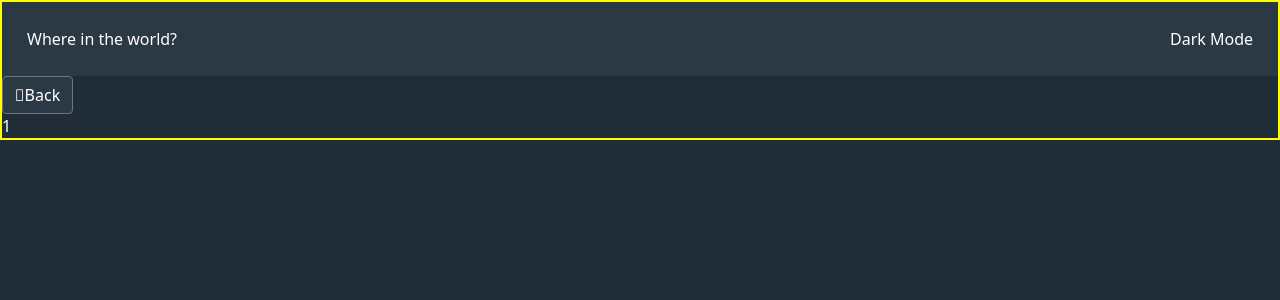
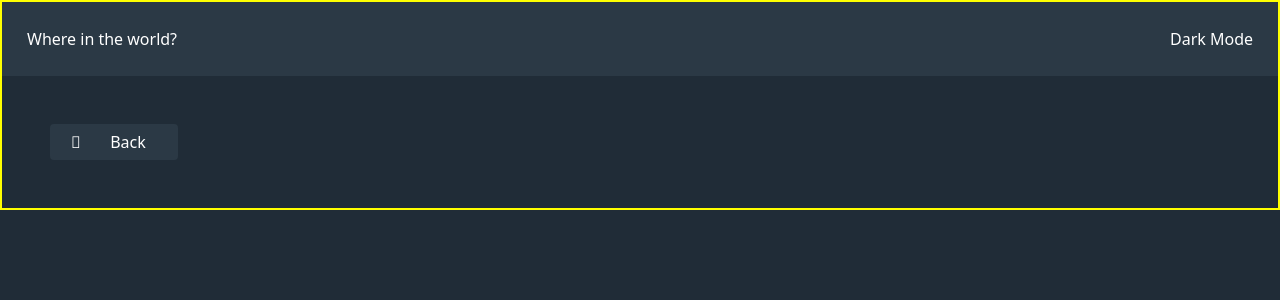
Before and after one commit to JavierHM-Audioslave/challenge-GM2, a React (Create React App) app in the folder countries/: page /country/1 in a window 1280 px wide. Shown: the top 300 px of the page. Built offline with nearby package versions, Linux system fonts and the light colour scheme; no server answers.

Commit message:
One-country card semi developed. Next step: to finish the design of one-country card

```diff
--- a/countries/src/Components/Countries.jsx
+++ b/countries/src/Components/Countries.jsx
@@ -28,7 +28,6 @@ const Countries = () => {
         const consumeCountries = async () => {
             try {
                 const arrayOfCountries = await getAllCountries();
-                console.log(arrayOfCountries);
 
                 setListOfCountries(arrayOfCountries);
             } catch(error) {
--- a/countries/src/Components/OneCountry.jsx
+++ b/countries/src/Components/OneCountry.jsx
@@ -1,22 +1,46 @@
-import React from "react";
+import React, { useEffect, useState } from "react";
 import { useParams } from "react-router";
 import { Button } from "reactstrap";
+import { getOneCountry } from "../Services/countryService";
 
 
 const OneCountry = () => {
 
     const {countryName} = useParams(); // Here I'm taking the optional last part of the current URL for it to tell me the country that must be displayed. //
     console.log(countryName);
+    const [countryInfo, setCountryInfo] = useState();
+
+    useEffect(() => {
+        const getCountryInfo = async () => {
+            try {
+                const response = await getOneCountry(countryName);
+                console.log(response);
+                setCountryInfo(response[0]);
+            } catch(error) {
+                console.log(error);
+                console.error(error);
+            }
+        };
+        getCountryInfo();
+    }, []);
+
+    console.log(countryInfo);
 
     return (
         <main>
             <Button className="btn-back">
-                <i className="fas fa-arrow-left"></i>
-                Back
+                <div className="first-child"><i className="fas fa-arrow-left"></i></div>
+                <div className="second-child">Back</div>
             </Button>
-            <div>
-                {countryName}
-            </div>
+            {console.log(countryInfo)}
+            {countryInfo &&
+                <div className="country-info-wrapper">
+                    <div className="child-flag">
+                        <img src={countryInfo.flag} alt={countryInfo.name} />
+                        {/* Voy por acá... Tengo que continuar presentando bien la imágen de la bandera junto a la info del país */}
+                    </div>
+                </div>
+            }
         </main>
     );
 };
--- a/countries/src/Services/countryService.js
+++ b/countries/src/Services/countryService.js
@@ -1,21 +1,6 @@
 import axios from "axios";
 
-export const getFlag = async url => {
 
-    // let response;
-
-    try {
-        const response = await axios.get(url);
-        console.log(response);
-        if(response.status >= 500) throw new Error("El servicio no está disponible en este momento");
-        if(response.status !== 200 && response.status !== 204) throw new Error("Hubo un error al consultar el servicio");
-
-        return response.data;
-    } catch(error) {
-        console.log("En countryService");
-        console.error(error);
-    }
-}
 
 export const getAllCountries = async () => {
     try {
--- a/countries/src/Styles/App.css
+++ b/countries/src/Styles/App.css
@@ -294,5 +294,50 @@ header {
 
 .btn-back {
   background-color: #2b3945;
+  margin: 3em;
+  font-weight: 10;
+  border: none;
+  width: 8em;
+  display: -webkit-box;
+  display: -ms-flexbox;
+  display: flex;
+  -webkit-box-orient: horizontal;
+  -webkit-box-direction: normal;
+      -ms-flex-flow: row nowrap;
+          flex-flow: row nowrap;
+  -webkit-box-pack: center;
+      -ms-flex-pack: center;
+          justify-content: center;
+  -webkit-box-align: center;
+      -ms-flex-align: center;
+          align-items: center;
+}
+
+.btn-back .first-child {
+  -webkit-box-flex: 1;
+      -ms-flex: 1 1 1em;
+          flex: 1 1 1em;
+}
+
+.btn-back .second-child {
+  -webkit-box-flex: 1;
+      -ms-flex: 1 1 4em;
+          flex: 1 1 4em;
+}
+
+.country-info-wrapper {
+  display: -webkit-box;
+  display: -ms-flexbox;
+  display: flex;
+  -webkit-box-orient: horizontal;
+  -webkit-box-direction: normal;
+      -ms-flex-flow: row wrap;
+          flex-flow: row wrap;
+  -webkit-box-pack: center;
+      -ms-flex-pack: center;
+          justify-content: center;
+  -webkit-box-align: center;
+      -ms-flex-align: center;
+          align-items: center;
 }
 /*# sourceMappingURL=App.css.map */
--- a/countries/src/Styles/scss/_oneCountry.scss
+++ b/countries/src/Styles/scss/_oneCountry.scss
@@ -1,3 +1,34 @@
 .btn-back {
     background-color: hsl(209, 23%, 22%);
+    margin: 3em;
+    font-weight: 10;
+    border: none;
+    width: 8em;
+    display: flex;
+    flex-flow: row nowrap;
+    justify-content: center;
+    align-items: center;
+
+    .first-child {
+        flex: 1 1 1em;
+    }
+
+    .second-child {
+        flex: 1 1 4em;
+    }
 }
+
+.country-info-wrapper {
+    display: flex;
+    flex-flow: row wrap;
+    justify-content: center;
+    align-items: center;
+
+    .child-flag {
+
+    }
+
+    .child-info {
+
+    }
+}
```
Also changed, not shown: 1 other file (tests, documents, lock files or other folders).
